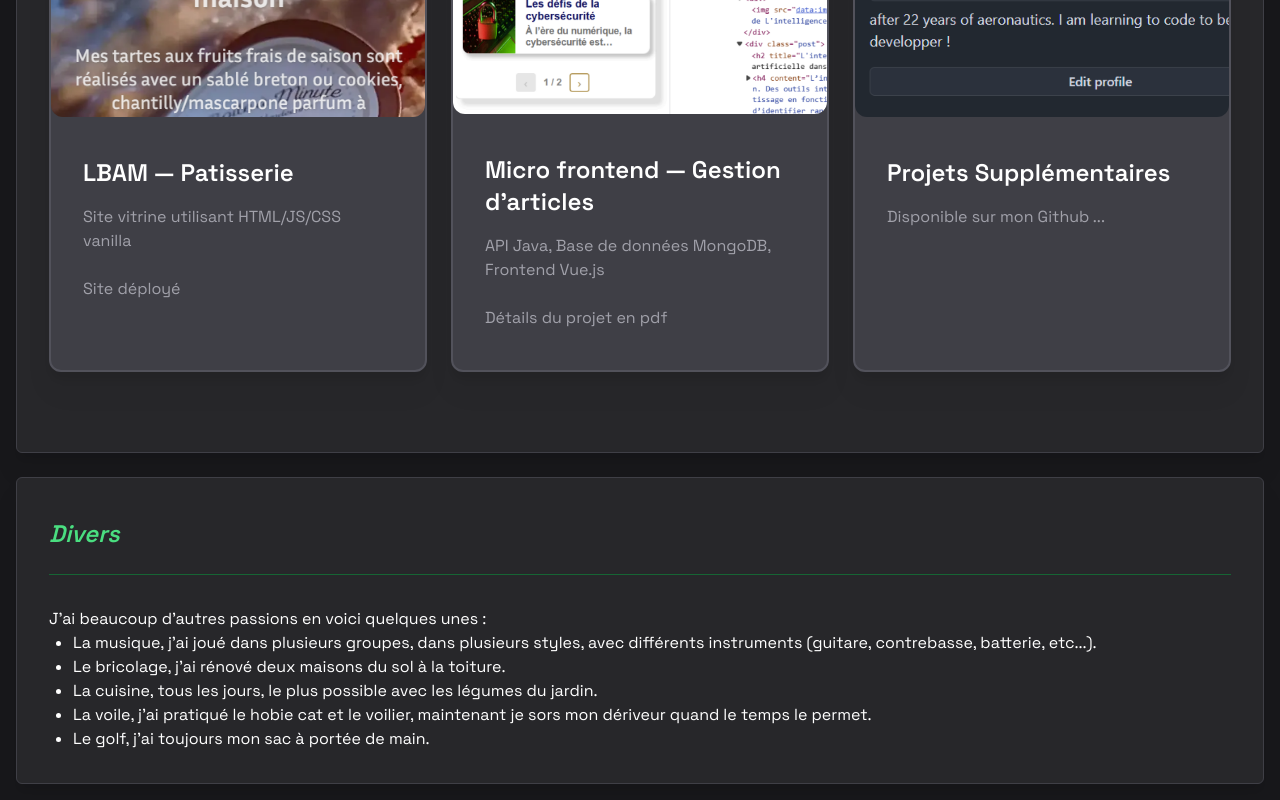
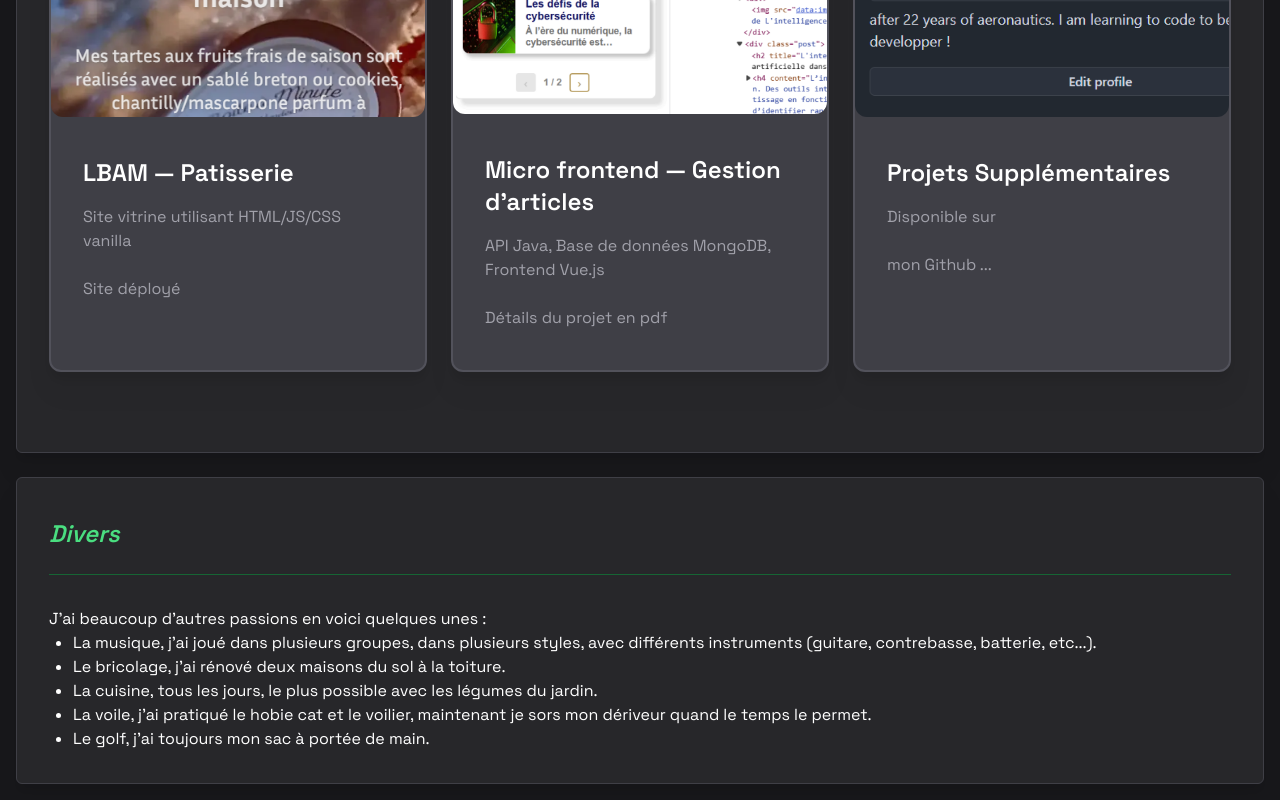
Before and after one commit to ThomasSchmidt1982/portfolio, a website: page index.html in a window 1280 px wide. Shown: the part 2602-3402 px from the top of the page. Drawn offline with Linux system fonts and the light colour scheme.

Commit message:
pimping css

```diff
--- a/index.html
+++ b/index.html
@@ -244,7 +244,8 @@ Linkedin
                width="462" />
           <div class="description">
             <h4>Projets Supplémentaires</h4>
-            <p>Disponible sur mon Github ... </p>
+            <p>Disponible sur</p>
+            <p>mon Github ... </p>
           </div>
         </a>
       </article>
```
